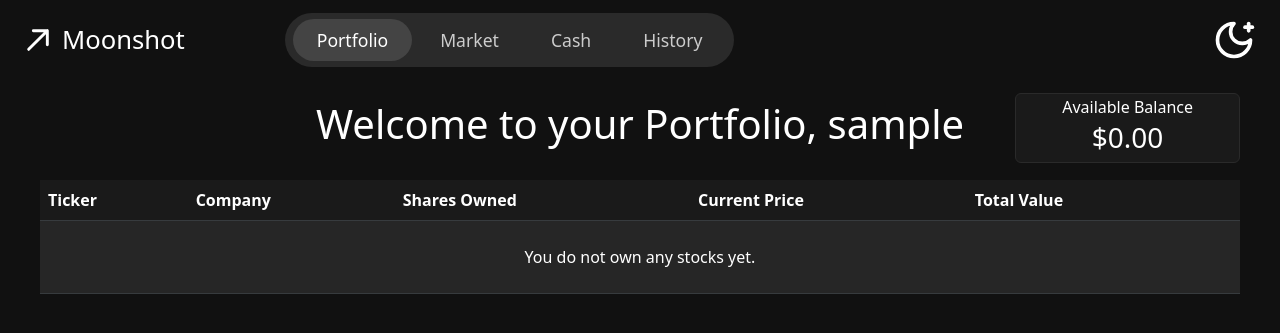
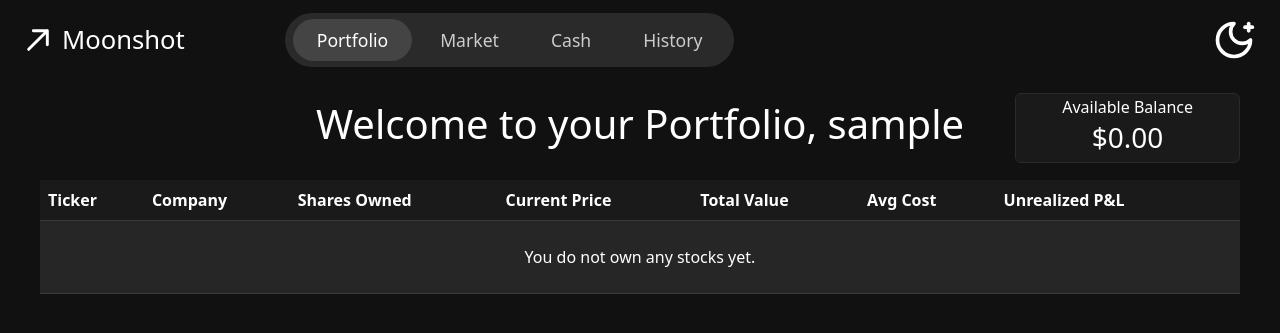
Before and after one commit to htphan9/IFT401-Team4-Capstone, a Flask app: page / in a window 1280 px wide. Shown: the top 333 px of the page. Run offline with Flask 3, Linux system fonts and the light colour scheme; the visitor is signed in with stand-in values (Sample User, id 1); data that the repository does not hold is empty.

Commit message:
Update home.html
added avg cost and unrealized P&L columns to portfolio table

```diff
--- a/templates/home.html
+++ b/templates/home.html
@@ -34,6 +34,8 @@
                 <th>Shares Owned</th>
                 <th>Current Price</th>
                 <th>Total Value</th>
+                <th>Avg Cost</th>
+                <th>Unrealized P&L</th>
                 <th></th>
             </tr>
         </thead>
@@ -46,6 +48,8 @@
                     <td>{{ item.shares_owned }}</td>
                     <td>${{ "%.2f"|format(item.stock.current_price) }}</td>
                     <td>${{ "%.2f"|format(item.shares_owned * item.stock.current_price) }}</td>
+                    <td>${{ "%.2f"|format(item.avg_cost) }}</td>
+                    <td class="{{ 'text-success' if item.unrealized_pnl >= 0 else 'text-danger' }}">{{ '+' if item.unrealized_pnl >= 0 else '' }}${{ "%.2f"|format(item.unrealized_pnl) }}</td>
                     <td style="padding-right: 0;">
                         <!-- Pass stock info into the modal via data attributes -->
                         <button class="btn btn-green-sm trade-btn"
@@ -68,7 +72,7 @@
                 {% endfor %}
             {% else %}
                 <tr>
-                    <td colspan="6" class="text-center py-4">You do not own any stocks yet.</td>
+                    <td colspan="8" class="text-center py-4">You do not own any stocks yet.</td>
                 </tr>
             {% endif %}
         </tbody>
```
